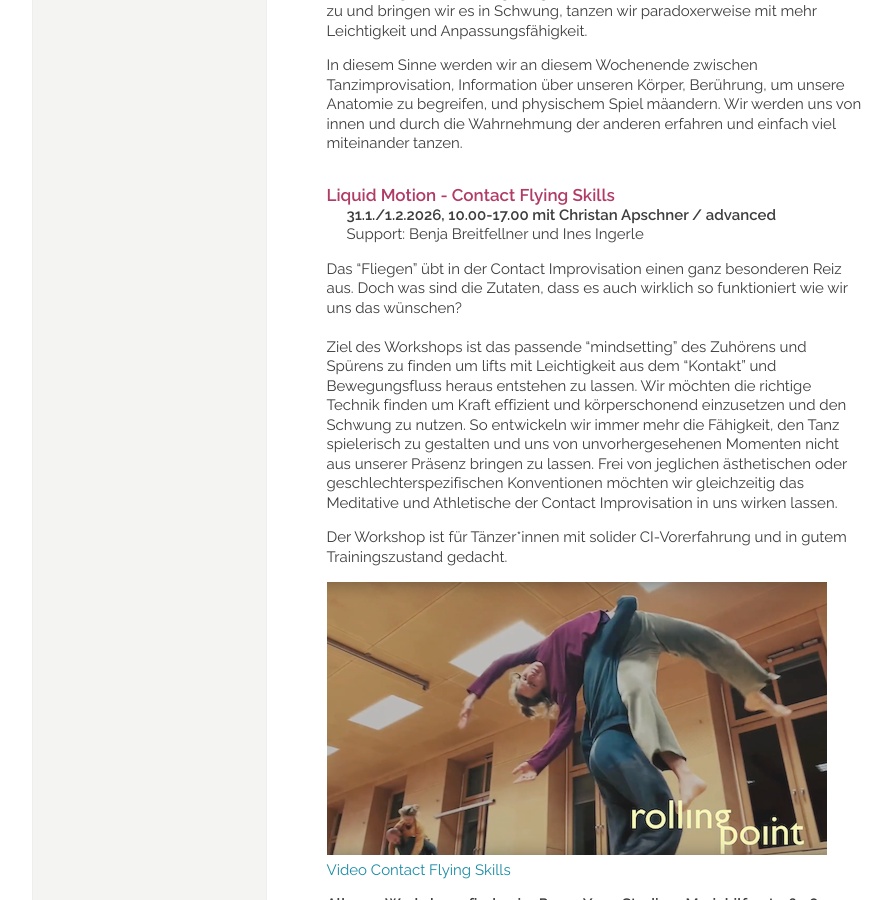
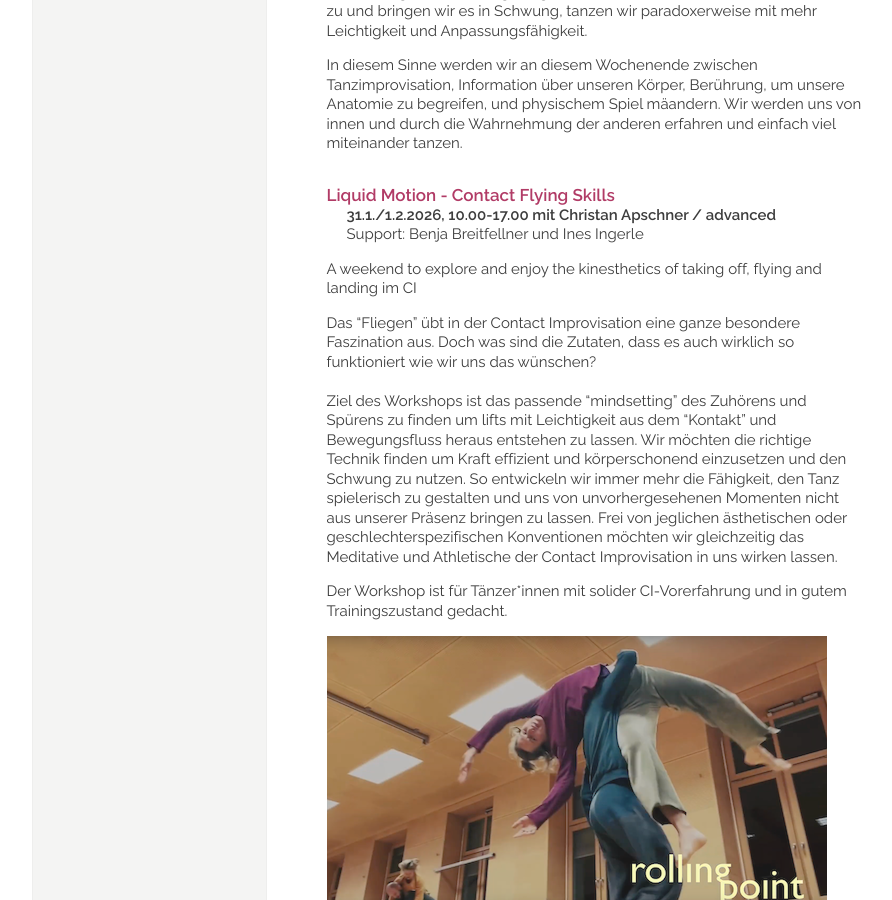
Before and after one commit to manulari/rollingpointat, a Jekyll site: the page built from _pages_de/wsws2024.md, in a window 1280 px wide and 900 px high, scrolled down 2312 px. Shown: the whole window, without its empty margins (152-1044 px from the left). Built offline with Jekyll 4.4.1, drawn with Linux system fonts in a browser that asks for light colours; comment, search, counter and statistics services are not loaded.

Commit message:
Update page (de) “wsws2024”

```diff
--- a/_pages_de/wsws2024.md
+++ b/_pages_de/wsws2024.md
@@ -65,7 +65,9 @@ In diesem Sinne werden wir an diesem Wochenende zwischen Tanzimprovisation, Info
 **31.1./1.2.2026, 10.00-17.00 mit Christan Apschner / advanced**\
 Support: Benja Breitfellner und Ines Ingerle
 
-Das "Fliegen" übt in der Contact Improvisation einen ganz besonderen Reiz aus. Doch was sind  die Zutaten, dass es auch wirklich so funktioniert wie wir uns das wünschen?\
+A weekend to explore and enjoy the kinesthetics of taking off, flying and landing im CI
+
+Das "Fliegen" übt in der Contact Improvisation eine ganze besondere Faszination aus. Doch was sind  die Zutaten, dass es auch wirklich so funktioniert wie wir uns das wünschen?\
 \
 Ziel des Workshops ist das passende "mindsetting" des Zuhörens und Spürens zu finden um lifts mit Leichtigkeit aus dem "Kontakt" und Bewegungsfluss heraus entstehen zu lassen. Wir möchten die richtige Technik finden um Kraft effizient und körperschonend einzusetzen und den Schwung zu nutzen. So entwickeln wir immer mehr die Fähigkeit, den Tanz spielerisch zu gestalten und uns von unvorhergesehenen Momenten nicht aus unserer Präsenz bringen zu lassen. Frei von jeglichen ästhetischen oder geschlechterspezifischen Konventionen möchten wir gleichzeitig das Meditative und Athletische der Contact Improvisation in uns wirken lassen.
 
```
